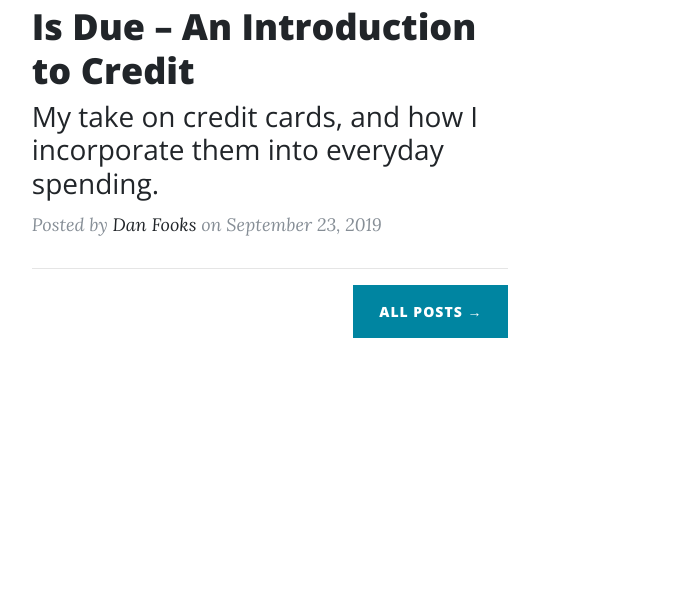
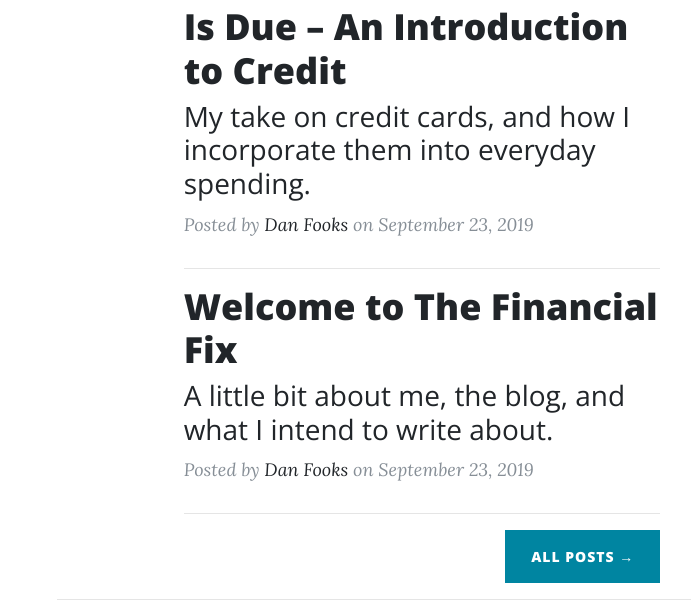
Before and after one commit to thefinancialfix/thefinancialfix.github.io, a website: page index.html in a window 1280 px wide. Shown: the part 2767-3380 px from the top of the page, without its empty margins (218-909 px from the left). Before the commit the page ends 3105 px from the top, so only its background shows below. Drawn offline with nearby package versions, Linux system fonts and the light colour scheme; a script that the page names is missing.

Commit message:
Update index.html
temp fix

```diff
--- a/index.html
+++ b/index.html
@@ -333,6 +333,19 @@
               </a>
               <p class="post-meta">Posted by <a href="about.html">Dan Fooks</a> on September 23, 2019</p>
             </div>
+            <hr>
+            <div class="post-preview">
+              <div class="post-preview">
+                <a href="Welcome-to-The-Financial-Fix.html">
+                  <h2 class="post-title">
+                    Welcome to The Financial Fix
+                  </h2>
+                  <h3 class="post-subtitle">
+                    A little bit about me, the blog, and what I intend to write about.
+                  </h3>
+                </a>
+                <p class="post-meta">Posted by <a href="about.html">Dan Fooks</a> on September 23, 2019</p>
+              </div>
               <hr>
 
               <!-- Pager -->
```
